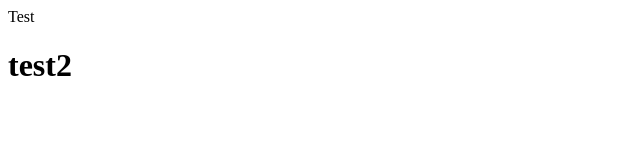
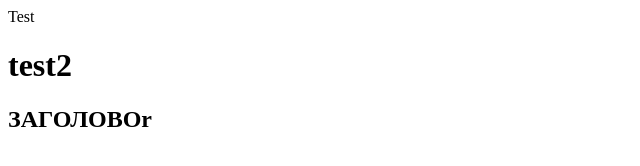
Before and after one commit to Murkina/test, a plain HTML site: page index.html in a window 1280 px wide. Shown: the whole page, without its empty margins (0-640 px from the left). Drawn offline with Linux system fonts and the light colour scheme.

Commit message:
first commit

```diff
--- a/index.html
+++ b/index.html
@@ -1,2 +1,3 @@
 <p>Test</p>
 <h1>test2</h1>
+<h2> ЗАГОЛОВОr</h2>
```
